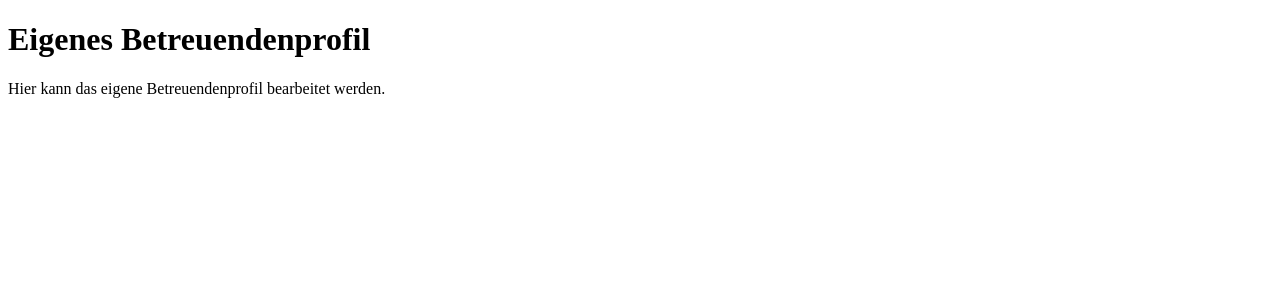
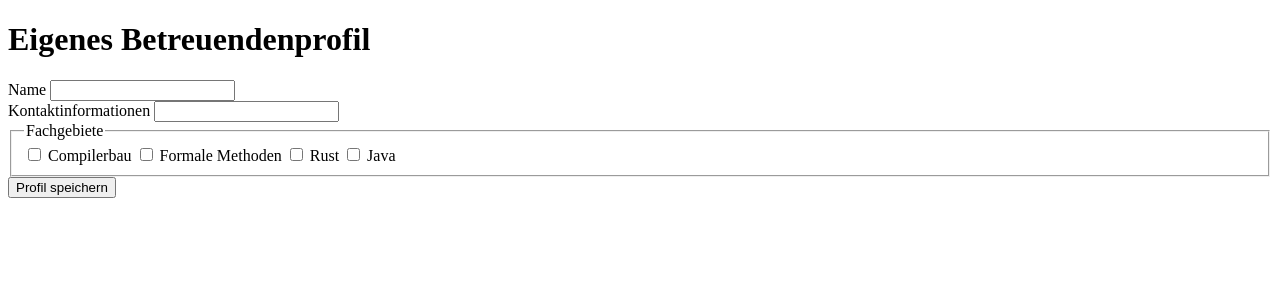
Before and after one commit to amjadalsayedali/game_of_advisors, a Spring app: template src/main/resources/templates/advisor-profile.html in a window 1280 px wide. Shown: the top 300 px of the page. Run offline with Thymeleaf, Linux system fonts and the light colour scheme; the template is opened without the code that fills it, so the values that code supplies are empty; some of the project's set-up classes (security, data sources, template engines, error pages and the like) are left out, and stand-ins take their place.

Commit message:
connect advisor profile to application service

```diff
--- a/src/main/resources/templates/advisor-profile.html
+++ b/src/main/resources/templates/advisor-profile.html
@@ -8,9 +8,75 @@
 <main>
     <h1>Eigenes Betreuendenprofil</h1>
 
-    <p>
-        Hier kann das eigene Betreuendenprofil bearbeitet werden.
+    <p th:if="${successMessage}"
+       th:text="${successMessage}">
     </p>
+
+    <form method="post"
+          th:action="@{/advisor/profile}">
+
+        <div>
+            <label for="name">Name</label>
+            <input id="name"
+                   name="name"
+                   type="text"
+                   required
+                   th:value="${profile.name}">
+        </div>
+
+        <div>
+            <label for="contactInformation">
+                Kontaktinformationen
+            </label>
+
+            <input id="contactInformation"
+                   name="contactInformation"
+                   type="text"
+                   required
+                   th:value="${profile.contactInformation}">
+        </div>
+
+        <fieldset>
+            <legend>Fachgebiete</legend>
+
+            <label>
+                <input type="checkbox"
+                       name="field"
+                       value="Compilerbau"
+                       th:checked="${profile.fields.contains('Compilerbau')}">
+                Compilerbau
+            </label>
+
+            <label>
+                <input type="checkbox"
+                       name="field"
+                       value="Formale Methoden"
+                       th:checked="${profile.fields.contains('Formale Methoden')}">
+                Formale Methoden
+            </label>
+
+            <label>
+                <input type="checkbox"
+                       name="field"
+                       value="Rust"
+                       th:checked="${profile.fields.contains('Rust')}">
+                Rust
+            </label>
+
+            <label>
+                <input type="checkbox"
+                       name="field"
+                       value="Java"
+                       th:checked="${profile.fields.contains('Java')}">
+                Java
+            </label>
+        </fieldset>
+
+        <button type="submit">
+            Profil speichern
+        </button>
+
+    </form>
 </main>
 
 </body>
```
Also changed, not shown: src/main/java/de/propra/game_of_advisors/advisor/application/AdvisorProfileApplicationService.java (+12 -0 lines), src/main/java/de/propra/game_of_advisors/advisor/application/AdvisorProfileData.java (added, +10 -0 lines), src/main/java/de/propra/game_of_advisors/advisor/web/AdvisorProfileController.java (+70 -2 lines), 1 other file.
